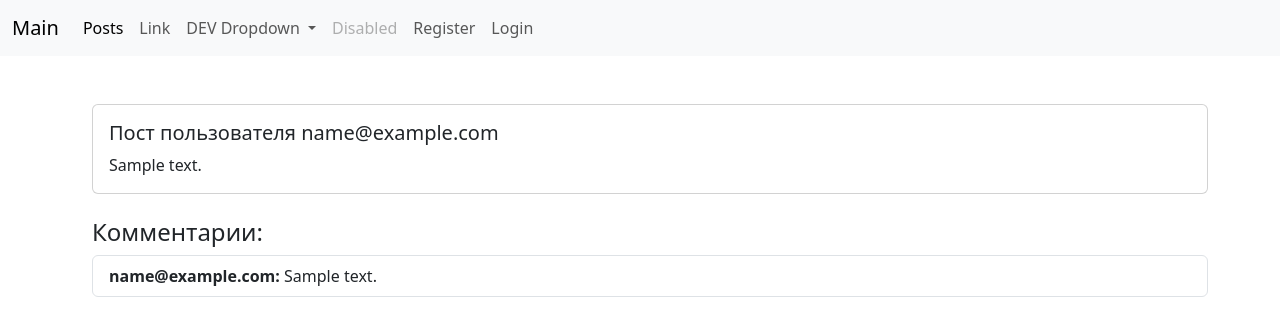
After one commit to Ridmovies/fastapi-pet-social-network, a FastAPI app: template src/templates/posts/post_detail.html in a window 1280 px wide. The commit adds this page. Shown: the top 336 px of the page. Run offline with FastAPI, Linux system fonts and the light colour scheme; the template is opened without the code that fills it: most values are stand-ins (such as "Sample title", 1, 10 or a date in 2020); parts of the project's set-up code (start-up, migrations or seed data) failed here and were passed over.

Commit message:
add post detail page

```diff
--- a/src/posts/router.py
+++ b/src/posts/router.py
@@ -25,6 +25,11 @@ async def get_all_posts(session: SessionDep):
 @router.get("/{post_id}")
 async def get_post(session: SessionDep, post_id: int):
     return await PostService.get_one_by_id(session, post_id)
+
+
+@router.get("/{post_id}/details")
+async def get_post_details(session: SessionDep, post_id: int):
+    return await PostService.get_one_by_id(session, post_id, options=[joinedload(Post.comments), joinedload(Post.likes)])
 
 
 @router.post("")
--- a/src/services.py
+++ b/src/services.py
@@ -39,7 +39,7 @@ class BaseService:
             for option in options:
                 query = query.options(option)
         result = await session.execute(query)
-        return result.scalar_one_or_none()
+        return result.unique().scalar_one_or_none()
 
 
     @classmethod
--- /dev/null
+++ b/src/static/js/post/delete_post.js
@@ -0,0 +1,29 @@
+      // Скрипт для удаления поста через Fetch API
+
+    // Обработчик для кнопок удаления
+document.querySelectorAll('.delete-post').forEach(button => {
+    button.addEventListener('click', async function() {
+        const postId = this.getAttribute('data-post-id');
+
+        // Подтверждение удаления
+        const isConfirmed = confirm('Are you sure you want to delete this post?');
+        if (!isConfirmed) {
+            return; // Если пользователь отменил, ничего не делаем
+        }
+
+        // Отправка запроса на удаление
+        const response = await fetch(`/api/v1/post/${postId}`, {
+            method: 'DELETE',
+            headers: {
+                'Content-Type': 'application/json',
+            },
+        });
+
+        if (response.ok) {
+            window.location.href = '/posts';
+        } else {
+            const errorData = await response.json();
+            alert('Failed to delete post: ' + (errorData.detail || 'Unknown error'));
+        }
+    });
+});
--- /dev/null
+++ b/src/templates/posts/post_detail.html
@@ -0,0 +1,35 @@
+{% extends "base.html" %}
+
+{% block title %}Post Detail{% endblock %}
+
+{% block content %}
+
+    <div class="container mt-5">
+        <div class="card">
+            <div class="card-body">
+                <h5 class="card-title">Пост пользователя {{ post.user.email }}</h5>
+                <p class="card-text">{{ post.content }}</p>
+                {% if user and user.id == post.user_id %}
+                    <!-- Кнопка удаления -->
+                    <button class="btn btn-danger delete-post" data-post-id="{{ post.id }}">Delete</button>
+                {% endif %}
+            </div>
+        </div>
+
+        <div class="mt-4">
+            <h4>Комментарии:</h4>
+            <ul class="list-group">
+              {% for comment in post.comments %}
+                <li class="list-group-item">
+                    <strong>{{ post.user.email }}:</strong> {{ comment.content }}
+                </li>
+              {% endfor %}
+            </ul>
+        </div>
+    </div>
+
+
+    <!-- Подключение внешнего файла скриптов -->
+    <script src="/static/js/post/delete_post.js"></script>
+
+{% endblock %}
--- a/src/templates/posts/posts.html
+++ b/src/templates/posts/posts.html
@@ -24,8 +24,10 @@
                 <div class="col-md-6 offset-md-3 mb-4">
                     <div class="card">
                         <div class="card-body">
-                            <h5 class="card-title">Post #{{ post.id }} by
-                                <a href="{{ url_for('get_user_page', user_id=post.user_id) }}">{{ post.user.username }}</a><br>
+                            <h5 class="card-title">
+                                <a href="{{ url_for('get_post_details_page', post_id=post.id) }}">Post #{{ post.id }}</a>
+                                by
+                                <a href="{{ url_for('get_user_page', user_id=post.user_id) }}">{{ post.user.email }}</a><br>
                             </h5>
                             <p class="card-text">{{ post.content }}</p>
 
```
Also changed, not shown: src/pages/post_router.py (+13 -1 lines).
